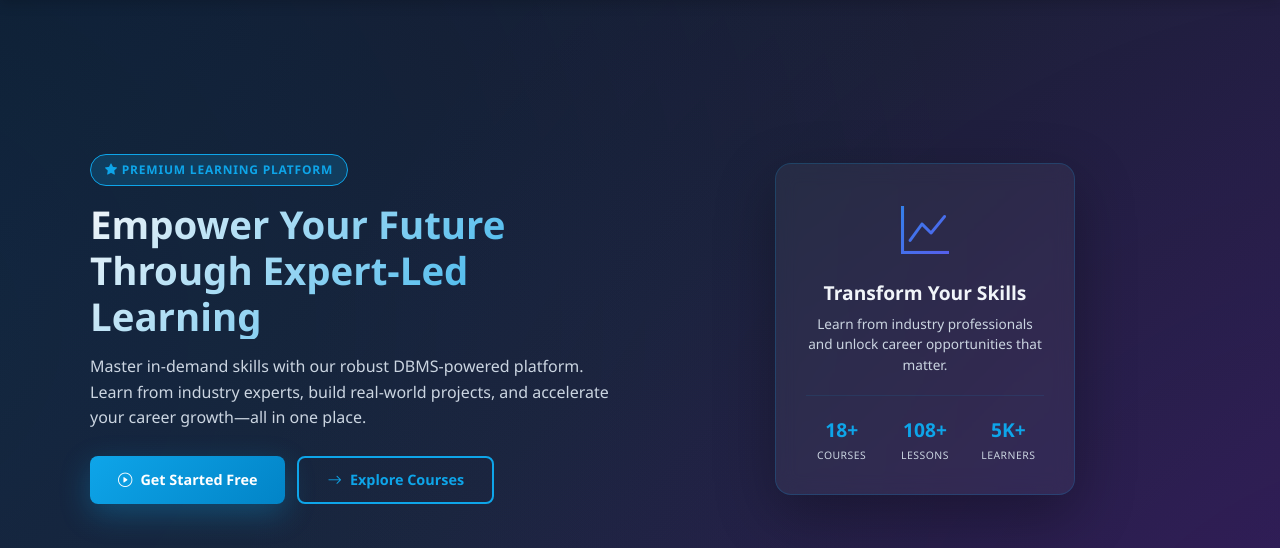
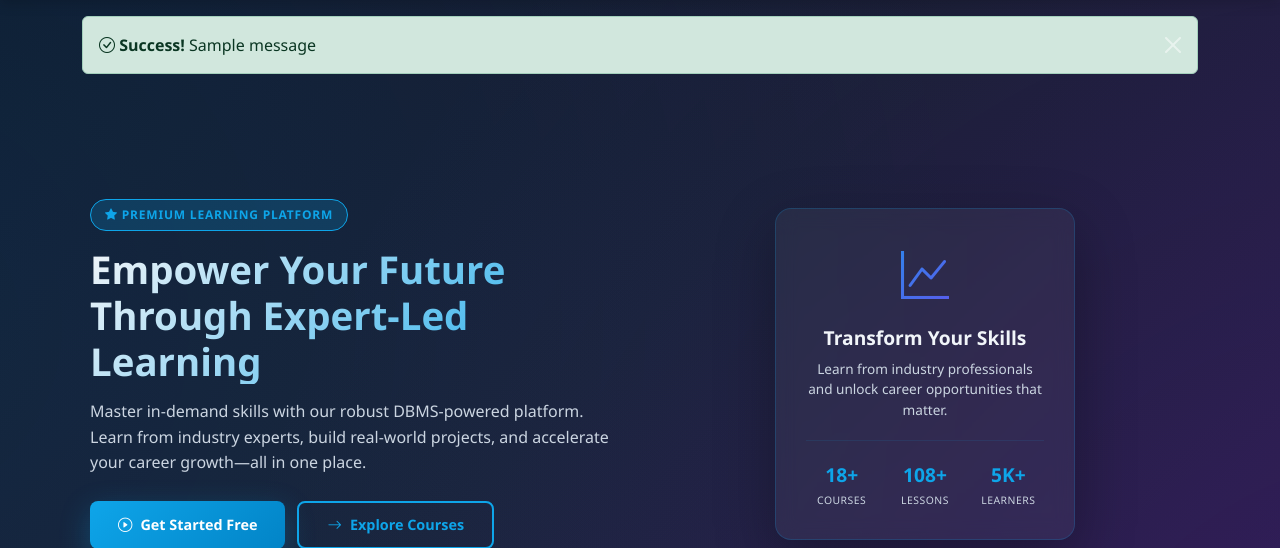
Before and after one commit to pritamrangari27/E-Learning-Platform, a Flask app: page / in a window 1280 px wide. Shown: the part 75-623 px from the top of the page. Run offline with Flask 3, Linux system fonts and the light colour scheme; tables that the repository leaves empty hold one stand-in row (values such as "Sample post"); one stand-in notice (Sample message) is shown.

Commit message:
Add flash message display to landing page

```diff
--- a/app/templates/landing.html
+++ b/app/templates/landing.html
@@ -893,6 +893,23 @@
         </div>
     </nav>
 
+    <!-- FLASH MESSAGES -->
+    {% with messages = get_flashed_messages(with_categories=true) %}
+        {% if messages %}
+            <div class="container mt-3">
+                {% for category, message in messages %}
+                    <div class="alert alert-{{ 'danger' if category == 'danger' else 'success' if category == 'success' else 'info' if category == 'warning' else 'info' }} alert-dismissible fade show" role="alert">
+                        <strong>
+                            {% if category == 'danger' %}<i class="bi bi-exclamation-triangle"></i> Error:{% elif category == 'success' %}<i class="bi bi-check-circle"></i> Success!{% else %}<i class="bi bi-info-circle"></i> Info:{% endif %}
+                        </strong>
+                        {{ message }}
+                        <button type="button" class="btn-close" data-bs-dismiss="alert" aria-label="Close"></button>
+                    </div>
+                {% endfor %}
+            </div>
+        {% endif %}
+    {% endwith %}
+
     <!-- MAIN CONTAINER -->
     <div class="main-container">
         <div class="split-screen">
```
